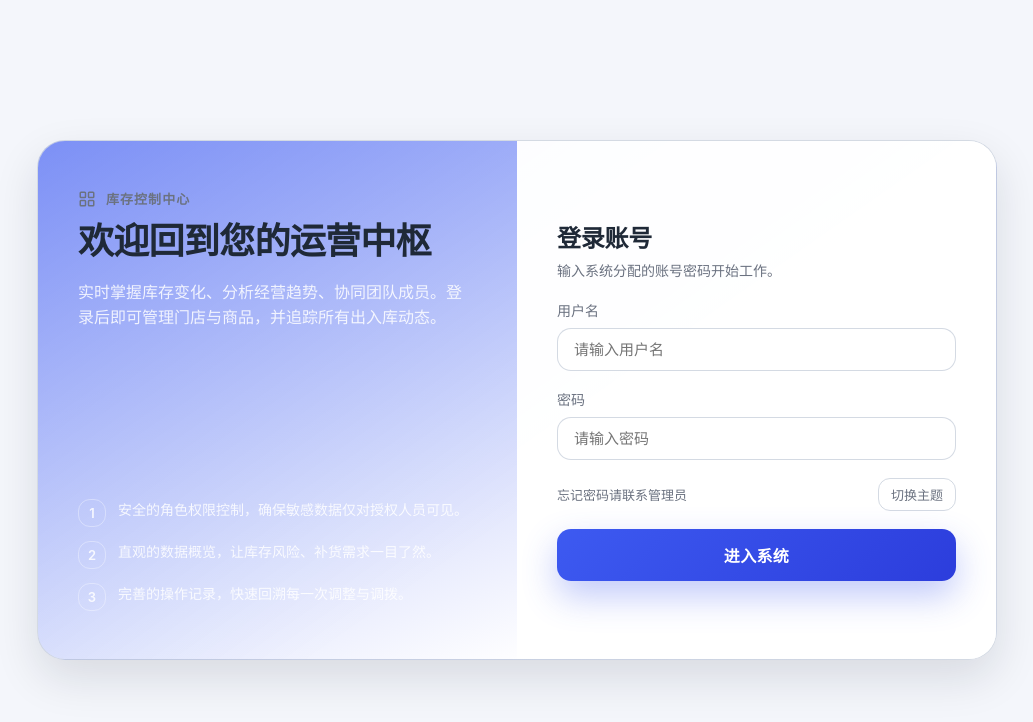
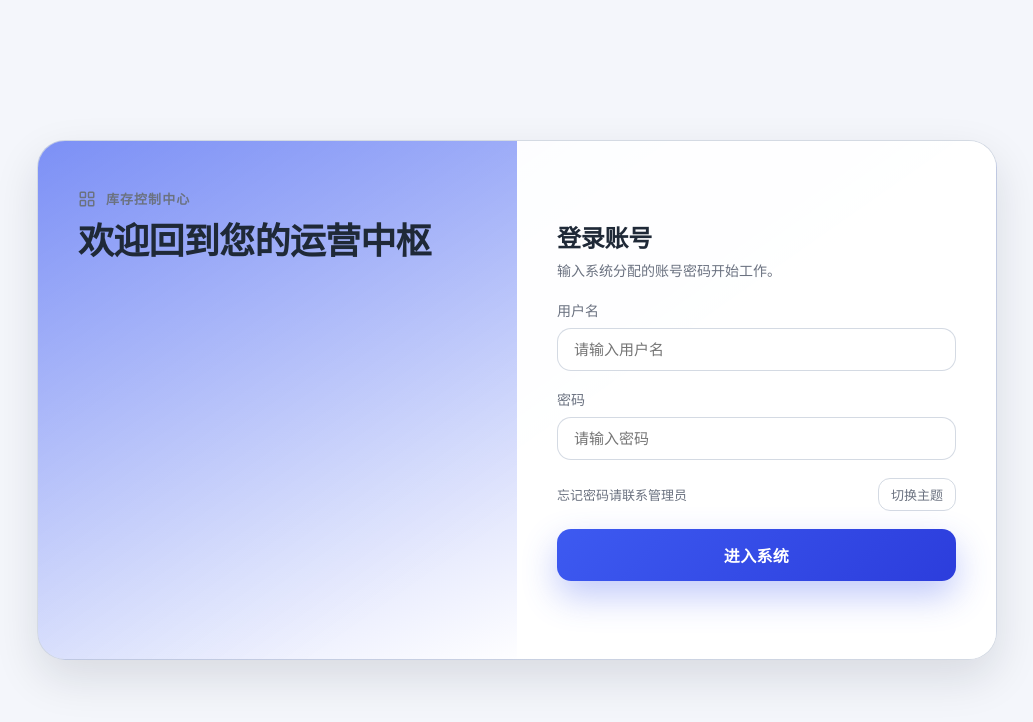
Before and after one commit to CycolusPro/CodeX-Storehouse, a Flask app: page /login in a window 1280 px wide. Shown: the top 722 px of the page, without its empty margins (123-1156 px from the left). Run offline with Flask 3, Linux system fonts and the light colour scheme.

Commit message:
Delete something

```diff
--- a/inventory_app/templates/login.html
+++ b/inventory_app/templates/login.html
@@ -217,13 +217,7 @@
             库存控制中心
           </div>
           <h1>欢迎回到您的运营中枢</h1>
-          <p>实时掌握库存变化、分析经营趋势、协同团队成员。登录后即可管理门店与商品，并追踪所有出入库动态。</p>
         </div>
-        <ul>
-          <li><span>1</span>安全的角色权限控制，确保敏感数据仅对授权人员可见。</li>
-          <li><span>2</span>直观的数据概览，让库存风险、补货需求一目了然。</li>
-          <li><span>3</span>完善的操作记录，快速回溯每一次调整与调拨。</li>
-        </ul>
       </section>
       <section class="auth-shell__form">
         <div class="form-card">
```
